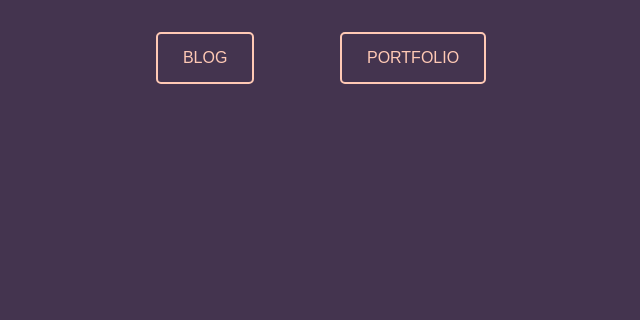
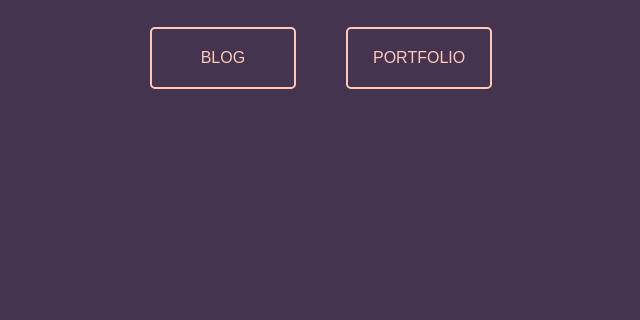
Before and after one commit to Dulinniel/Dulinniel.github.io, a plain HTML site: page index.html in a window 1280 px wide. Shown: the part 480-800 px from the top of the page, without its empty margins (319-959 px from the left). Drawn offline with Linux system fonts and the light colour scheme.

Commit message:
resize buttons

```diff
--- a/public/style/components/button.css
+++ b/public/style/components/button.css
@@ -3,13 +3,13 @@
 @import url("../variables/typography.css");
 
 .container {
-  display: flex;
-  gap: 35%;
-  justify-content: center;
+  display: inline-grid;
+  grid-template-columns: 1fr 1fr;
+  grid-gap: 50px;
 }
 
 .btn {
-  padding: 15px 25px;
+  padding: 20px 25px;
   border: 2px solid var(--accent-color);
   background-color: transparent;
   color: var(--accent-color);
```
